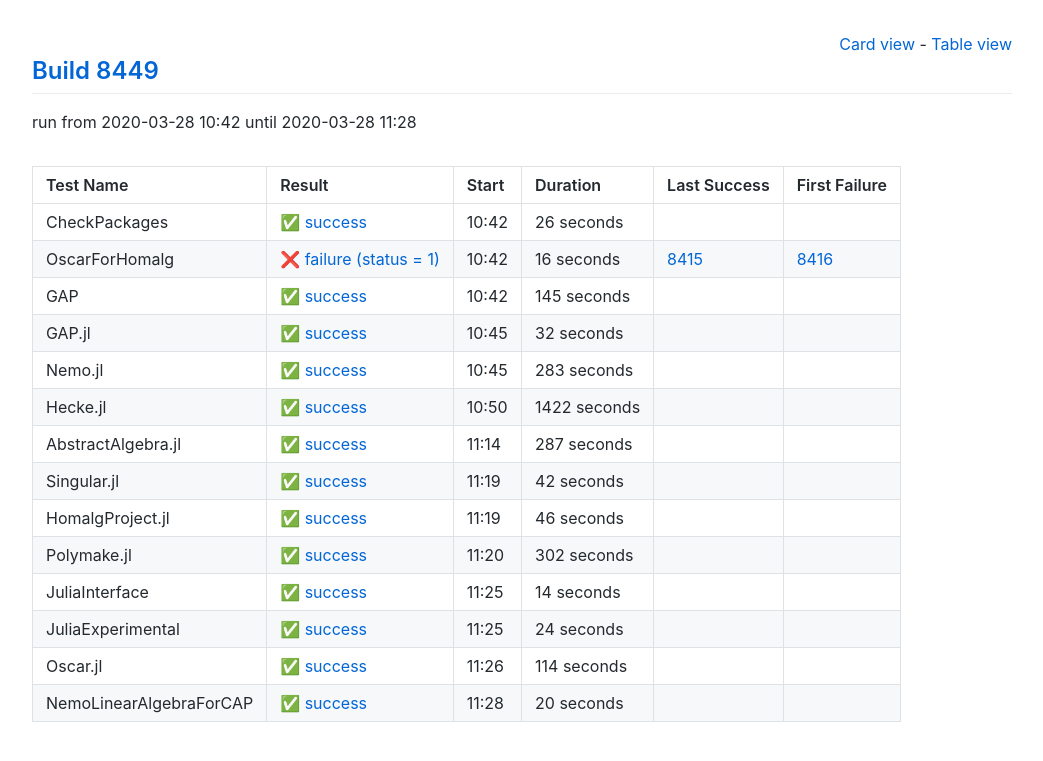
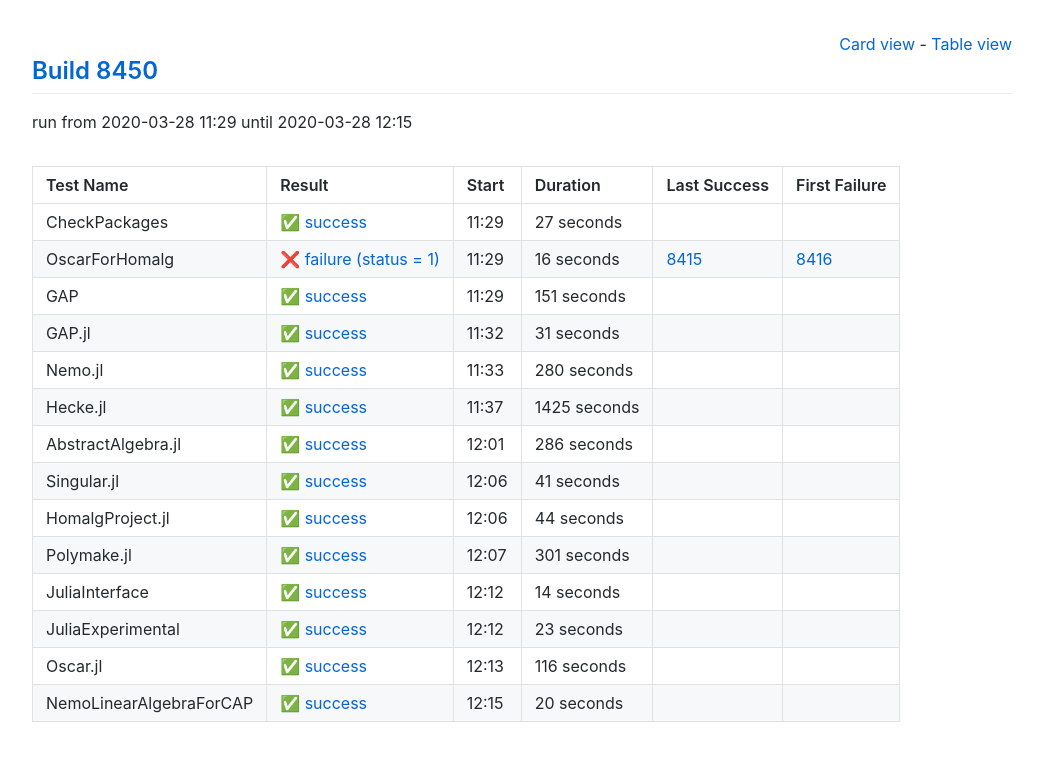
Before and after one commit to oscar-system/oscar-ci-status, a Jekyll site: the page built from table.html, in a window 1280 px wide. Shown: the top 761 px of the page, without its empty margins (118-1161 px from the left). Built offline with Jekyll 4.4.1, drawn with Linux system fonts in a browser that asks for light colours.

Commit message:
Build 8450

```diff
--- a/_data/ci.yml
+++ b/_data/ci.yml
@@ -1,16 +1,16 @@
-build: 8449
-build_url: https://oscarci.mathematik.uni-kl.de/job/oscar/8449/
+build: 8450
+build_url: https://oscarci.mathematik.uni-kl.de/job/oscar/8450/
 job: oscar
 tests:
-- duration: 26
+- duration: 27
   exitcode: 0
   first_failure: false
   first_failure_url: null
   last_success: false
   last_success_url: null
-  log: https://oscarci.mathematik.uni-kl.de/job/oscar/8449/artifact/logs/build-8449/CheckPackages.log
+  log: https://oscarci.mathematik.uni-kl.de/job/oscar/8450/artifact/logs/build-8450/CheckPackages.log
   name: CheckPackages
-  start: 2020-03-28 10:42
+  start: 2020-03-28 11:29
   status: success
   success: true
 - duration: 16
@@ -19,97 +19,97 @@ tests:
   first_failure_url: https://oscarci.mathematik.uni-kl.de/job/oscar/8416/
   last_success: 8415
   last_success_url: https://oscarci.mathematik.uni-kl.de/job/oscar/8415/
-  log: https://oscarci.mathematik.uni-kl.de/job/oscar/8449/artifact/logs/build-8449/OscarForHomalg.log
+  log: https://oscarci.mathematik.uni-kl.de/job/oscar/8450/artifact/logs/build-8450/OscarForHomalg.log
   name: OscarForHomalg
-  start: 2020-03-28 10:42
+  start: 2020-03-28 11:29
   status: failure
   success: false
-- duration: 145
+- duration: 151
   exitcode: 0
   first_failure: false
   first_failure_url: null
   last_success: false
   last_success_url: null
-  log: https://oscarci.mathematik.uni-kl.de/job/oscar/8449/artifact/logs/build-8449/GAP.log
+  log: https://oscarci.mathematik.uni-kl.de/job/oscar/8450/artifact/logs/build-8450/GAP.log
   name: GAP
-  start: 2020-03-28 10:42
+  start: 2020-03-28 11:29
   status: success
   success: true
-- duration: 32
+- duration: 31
   exitcode: 0
   first_failure: false
   first_failure_url: null
   last_success: false
   last_success_url: null
-  log: https://oscarci.mathematik.uni-kl.de/job/oscar/8449/artifact/logs/build-8449/GAP.jl.log
+  log: https://oscarci.mathematik.uni-kl.de/job/oscar/8450/artifact/logs/build-8450/GAP.jl.log
   name: GAP.jl
-  start: 2020-03-28 10:45
+  start: 2020-03-28 11:32
   status: success
   success: true
-- duration: 283
+- duration: 280
   exitcode: 0
   first_failure: false
   first_failure_url: null
   last_success: false
   last_success_url: null
-  log: https://oscarci.mathematik.uni-kl.de/job/oscar/8449/artifact/logs/build-8449/Nemo.jl.log
+  log: https://oscarci.mathematik.uni-kl.de/job/oscar/8450/artifact/logs/build-8450/Nemo.jl.log
   name: Nemo.jl
-  start: 2020-03-28 10:45
+  start: 2020-03-28 11:33
   status: success
   success: true
-- duration: 1422
+- duration: 1425
   exitcode: 0
   first_failure: false
   first_failure_url: null
   last_success: false
   last_success_url: null
-  log: https://oscarci.mathematik.uni-kl.de/job/oscar/8449/artifact/logs/build-8449/Hecke.jl.log
+  log: https://oscarci.mathematik.uni-kl.de/job/oscar/8450/artifact/logs/build-8450/Hecke.jl.log
   name: Hecke.jl
-  start: 2020-03-28 10:50
+  start: 2020-03-28 11:37
   status: success
   success: true
-- duration: 287
+- duration: 286
   exitcode: 0
   first_failure: false
   first_failure_url: null
   last_success: false
   last_success_url: null
-  log: https://oscarci.mathematik.uni-kl.de/job/oscar/8449/artifact/logs/build-8449/AbstractAlgebra.jl.log
+  log: https://oscarci.mathematik.uni-kl.de/job/oscar/8450/artifact/logs/build-8450/AbstractAlgebra.jl.log
   name: AbstractAlgebra.jl
-  start: 2020-03-28 11:14
+  start: 2020-03-28 12:01
   status: success
   success: true
-- duration: 42
+- duration: 41
   exitcode: 0
   first_failure: false
   first_failure_url: null
   last_success: false
   last_success_url: null
-  log: https://oscarci.mathematik.uni-kl.de/job/oscar/8449/artifact/logs/build-8449/Singular.jl.log
+  log: https://oscarci.mathematik.uni-kl.de/job/oscar/8450/artifact/logs/build-8450/Singular.jl.log
   name: Singular.jl
-  start: 2020-03-28 11:19
+  start: 2020-03-28 12:06
   status: success
   success: true
-- duration: 46
+- duration: 44
   exitcode: 0
   first_failure: false
   first_failure_url: null
   last_success: false
   last_success_url: null
-  log: https://oscarci.mathematik.uni-kl.de/job/oscar/8449/artifact/logs/build-8449/HomalgProject.jl.log
+  log: https://oscarci.mathematik.uni-kl.de/job/oscar/8450/artifact/logs/build-8450/HomalgProject.jl.log
   name: HomalgProject.jl
-  start: 2020-03-28 11:19
+  start: 2020-03-28 12:06
   status: success
   success: true
-- duration: 302
+- duration: 301
   exitcode: 0
   first_failure: false
   first_failure_url: null
   last_success: false
   last_success_url: null
-  log: https://oscarci.mathematik.uni-kl.de/job/oscar/8449/artifact/logs/build-8449/Polymake.jl.log
+  log: https://oscarci.mathematik.uni-kl.de/job/oscar/8450/artifact/logs/build-8450/Polymake.jl.log
   name: Polymake.jl
-  start: 2020-03-28 11:20
+  start: 2020-03-28 12:07
   status: success
   success: true
 - duration: 14
@@ -118,31 +118,31 @@ tests:
   first_failure_url: null
   last_success: false
   last_success_url: null
-  log: https://oscarci.mathematik.uni-kl.de/job/oscar/8449/artifact/logs/build-8449/JuliaInterface.log
+  log: https://oscarci.mathematik.uni-kl.de/job/oscar/8450/artifact/logs/build-8450/JuliaInterface.log
   name: JuliaInterface
-  start: 2020-03-28 11:25
+  start: 2020-03-28 12:12
   status: success
   success: true
-- duration: 24
+- duration: 23
   exitcode: 0
   first_failure: false
   first_failure_url: null
   last_success: false
   last_success_url: null
-  log: https://oscarci.mathematik.uni-kl.de/job/oscar/8449/artifact/logs/build-8449/JuliaExperimental.log
+  log: https://oscarci.mathematik.uni-kl.de/job/oscar/8450/artifact/logs/build-8450/JuliaExperimental.log
   name: JuliaExperimental
-  start: 2020-03-28 11:25
+  start: 2020-03-28 12:12
   status: success
   success: true
-- duration: 114
+- duration: 116
   exitcode: 0
   first_failure: false
   first_failure_url: null
   last_success: false
   last_success_url: null
-  log: https://oscarci.mathematik.uni-kl.de/job/oscar/8449/artifact/logs/build-8449/Oscar.jl.log
+  log: https://oscarci.mathematik.uni-kl.de/job/oscar/8450/artifact/logs/build-8450/Oscar.jl.log
   name: Oscar.jl
-  start: 2020-03-28 11:26
+  start: 2020-03-28 12:13
   status: success
   success: true
 - duration: 20
@@ -151,8 +151,8 @@ tests:
   first_failure_url: null
   last_success: false
   last_success_url: null
-  log: https://oscarci.mathematik.uni-kl.de/job/oscar/8449/artifact/logs/build-8449/NemoLinearAlgebraForCAP.log
+  log: https://oscarci.mathematik.uni-kl.de/job/oscar/8450/artifact/logs/build-8450/NemoLinearAlgebraForCAP.log
   name: NemoLinearAlgebraForCAP
-  start: 2020-03-28 11:28
+  start: 2020-03-28 12:15
   status: success
   success: true
```
Also changed, not shown: README.md.
